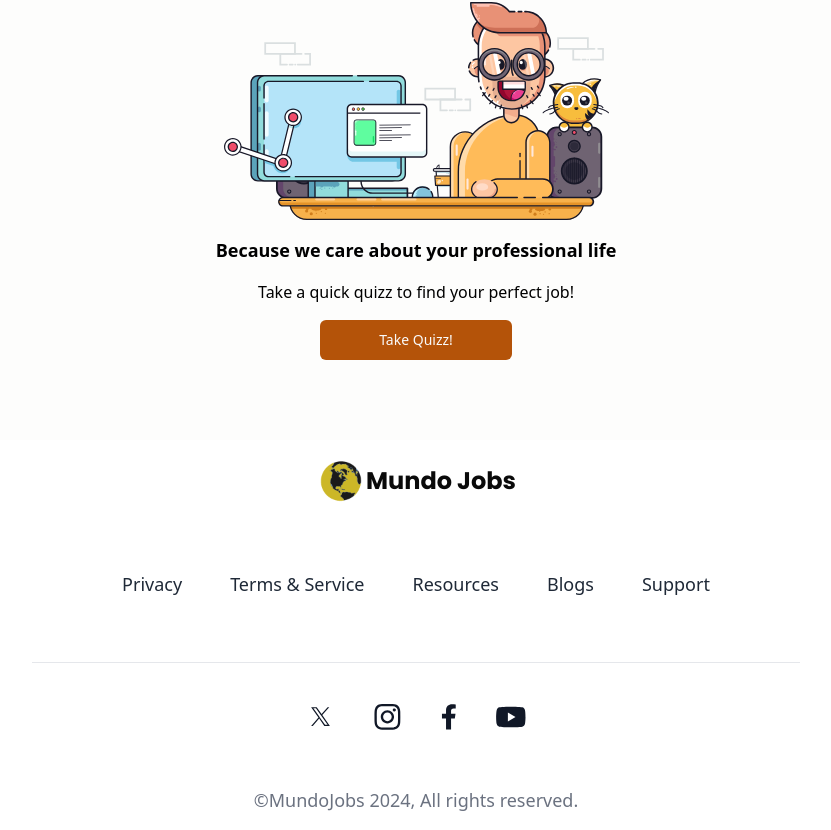
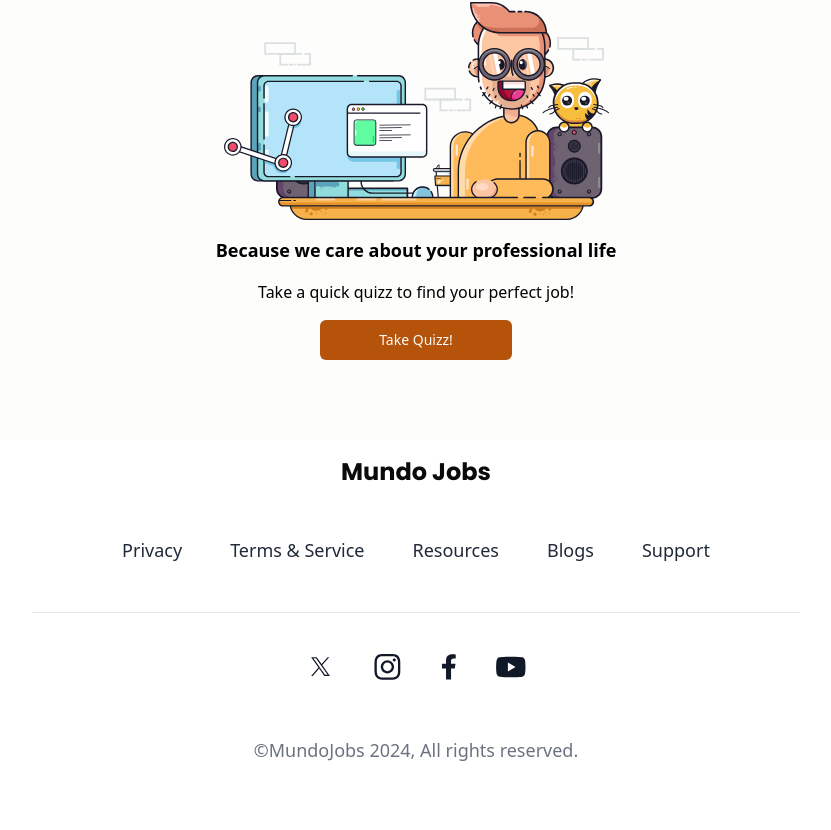
Before and after one commit to mattg07/nextjobs, a Next.js app: page / in a window 1280 px wide. Shown: the part 1447-2277 px from the top of the page, without its empty margins (224-1055 px from the left). After the commit the page ends 2227 px from the top, so only its background shows below. Built offline with nearby package versions, Linux system fonts and the light colour scheme; no server answers; the database is empty.

Commit message:
footer tweak

```diff
--- a/src/components/Footer.tsx
+++ b/src/components/Footer.tsx
@@ -1,4 +1,4 @@
-import Image from "next/image";
+// import Image from "next/image";
 
 export default function Footer() {
   return (
@@ -6,10 +6,10 @@ export default function Footer() {
       <div className="mx-auto max-w-7xl px-4 sm:px-6 lg:px-8">
         <div className="mx-auto max-w-3xl">
           <div className="flex items-center justify-center">
-            <Image src="/world.png" alt="logo" width={50} height={50} />
+            {/* <Image src="/world.png" alt="logo" width={50} height={50} /> */}
             <h1 className="text-2xl font-poppins font-bold">Mundo Jobs</h1>
           </div>
-          <ul className="mb-10 flex flex-col items-center justify-center gap-7 border-b border-gray-200 py-16 text-lg transition-all duration-500 md:flex-row md:gap-12">
+          <ul className="mb-10 flex flex-col items-center justify-center gap-7 border-b border-gray-200 py-12 text-lg transition-all duration-500 md:flex-row md:gap-12">
             <li>
               <a href="#" className="text-gray-800 hover:text-gray-900">
                 Privacy
--- a/src/components/JobListItem.tsx
+++ b/src/components/JobListItem.tsx
@@ -21,7 +21,7 @@ function JobListItem({
   },
 }: JobsListItemProps) {
   return (
-    <article className="group rounded-lg border border-gray-200 bg-white p-6 shadow-sm transition-all hover:shadow-md dark:border-gray-800 dark:bg-gray-900">
+    <article className="group rounded-lg border  border-gray-200 bg-white p-6 shadow-sm transition-all hover:shadow-md dark:border-gray-800 dark:bg-gray-900">
       <div className="flex items-start space-x-4">
         <div className="relative h-32  w-32 rounded-full">
           <Image
```
